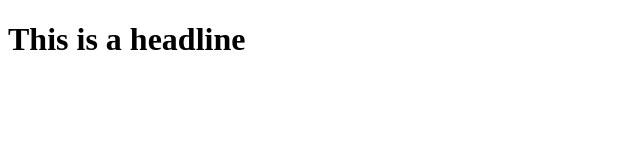
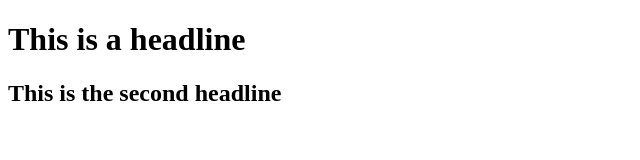
Before and after one commit to ckirschberg/Git1, a plain HTML site: page index.html in a window 1280 px wide. Shown: the whole page, without its empty margins (0-640 px from the left). Drawn offline with Linux system fonts and the light colour scheme.

Commit message:
second headline

```diff
--- a/index.html
+++ b/index.html
@@ -7,5 +7,6 @@
 <body>
 
 <h1>This is a headline</h1>
+<h2>This is the second headline</h2>
 </body>
 </html>
```
